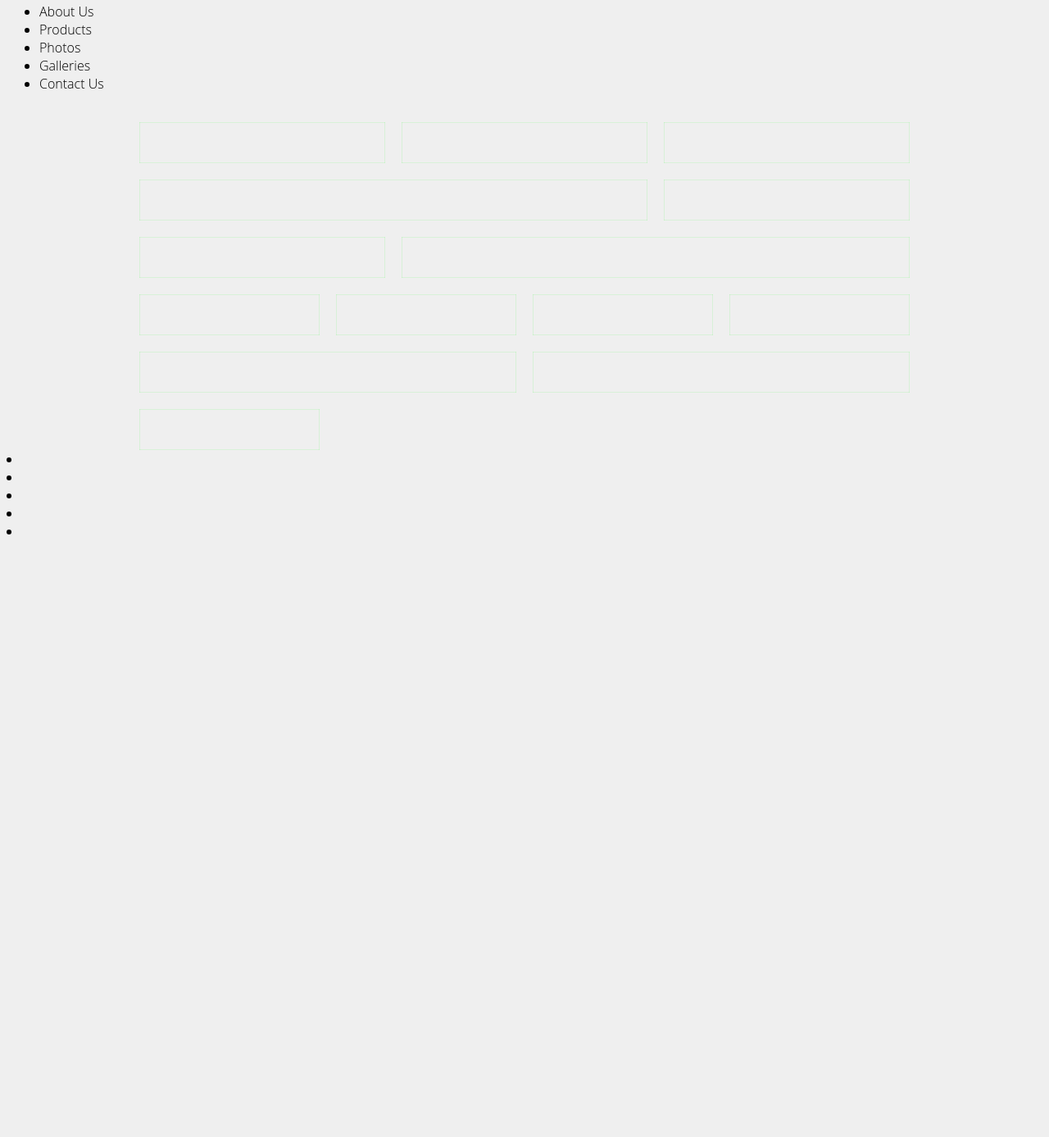
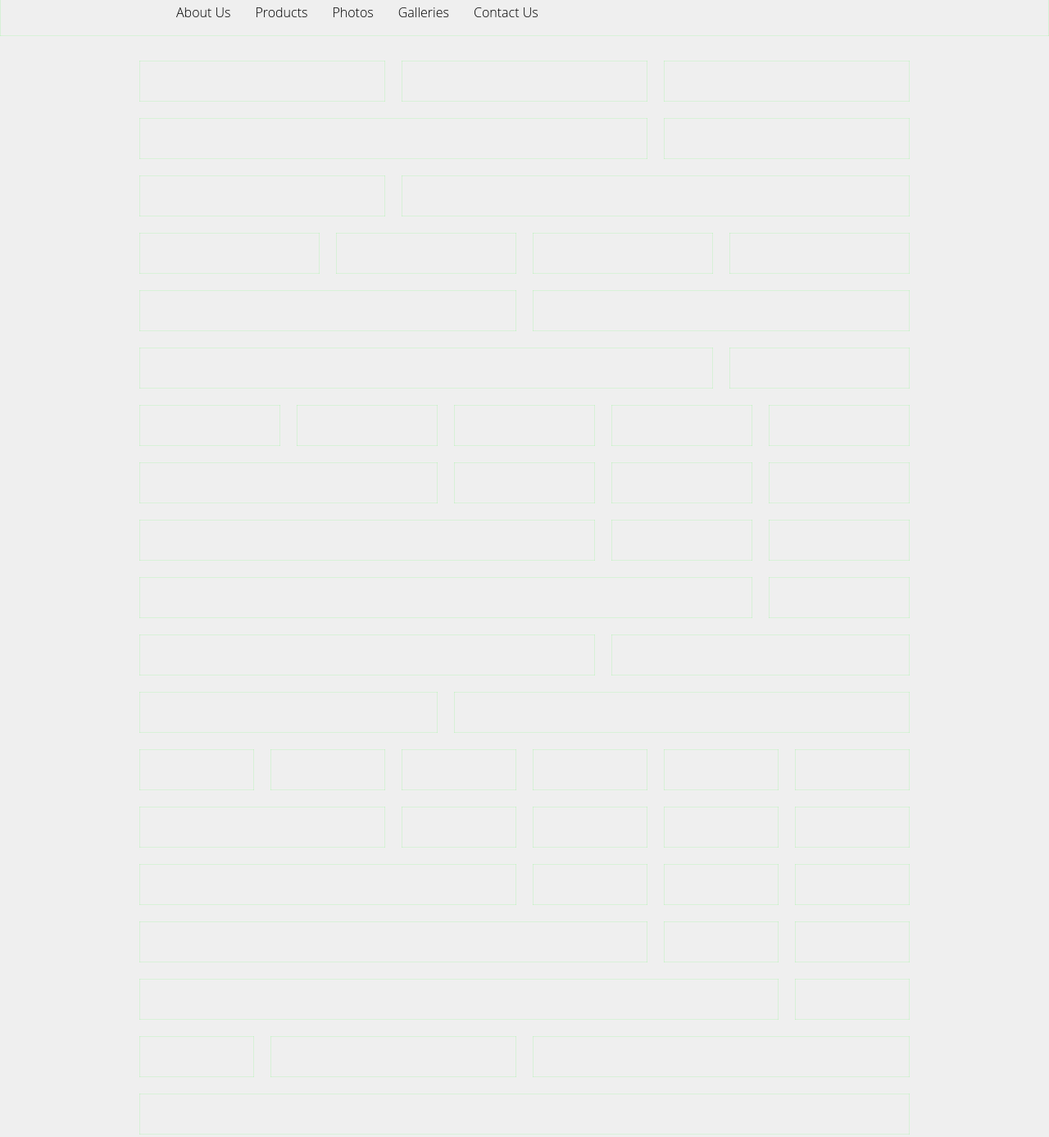
Before and after one commit to philippineglobaloutsourcing/uidframework, a plain HTML site: page index.html in a window 1280 px wide. Shown: the part 13-1400 px from the top of the page at 82% size. Before the commit the page ends 800 px from the top, so only its background shows below. Drawn offline with Linux system fonts and the light colour scheme.

Commit message:
css file

```diff
--- /dev/null
+++ b/assets/css/uidframework.css
@@ -0,0 +1,38 @@
+/*
+UI Designs Framework is a project to help fast track our ui design projects
+Copyright 2013 Christopher John Cubos. All Rights Reserved.
+License: Free to use just retain all comments :) thanks;
+http://uidesigns.us
+
+*/
+
+body {padding:0; margin:0;}
+#navbar-wrap {box-shadow: inset 0 0 1px #0f0; height:46px; padding:1px 0 10px 0;}
+.navbar {}
+.navbar li {list-style: none; float: left; padding:0 15px;}
+
+.clear {float: none; clear: both;}
+.row {width:960px; clear: both; float: none; margin:10px auto;}
+.row div {box-shadow: inset 0 0 1px #0f0;}
+.padding-top {padding-top:20px;}
+.col-1 {float:left; min-height: 50px; width:940px;}
+
+.col-1-3 {float:left; margin:0 10px; min-height: 50px; width:300px;}
+.col-2-3 {float:left; margin:0 10px; min-height: 50px; width:620px;}
+
+.col-1-4 {float:left; margin:0 10px; min-height: 50px; width:220px;}
+.col-2-4 {float:left; margin:0 10px; min-height: 50px; width:460px;}
+.col-3-4 {float:left; margin:0 10px; min-height: 50px; width:700px;}
+
+.col-1-5 {float:left; margin:0 10px; min-height: 50px; width:172px;}
+.col-2-5 {float:left; margin:0 10px; min-height: 50px; width:364px;}
+.col-3-5 {float:left; margin:0 10px; min-height: 50px; width:556px;}
+.col-4-5 {float:left; margin:0 10px; min-height: 50px; width:748px;}
+
+.col-1-6 {float:left; margin:0 10px; min-height: 50px; width:140px;}
+.col-2-6 {float:left; margin:0 10px; min-height: 50px; width:300px;}
+.col-3-6 {float:left; margin:0 10px; min-height: 50px; width:460px;}
+.col-4-6 {float:left; margin:0 10px; min-height: 50px; width:620px;}
+.col-5-6 {float:left; margin:0 10px; min-height: 50px; width:780px;}
+
+.end {margin:0 0 0 10px; }
--- a/index.html
+++ b/index.html
@@ -1,11 +1,15 @@
 <!DOCTYPE html>
 <html>
 <head>
-	<title>Apartment Pro</title>
+	<title>UI Designs Framework</title>
 	<meta name="viewport" content="width=device-width, initial-scale=1.0" />
-<!-- 	<link href='http://fonts.googleapis.com/css?family=Open+Sans' rel='stylesheet' type='text/css'>
-	<link href='http://fonts.googleapis.com/css?family=Fjalla+One' rel='stylesheet' type='text/css'> -->
+<!--
+ 	<link href='http://fonts.googleapis.com/css?family=Open+Sans' rel='stylesheet' type='text/css'>
+	<link href='http://fonts.googleapis.com/css?family=Fjalla+One' rel='stylesheet' type='text/css'>
 	<link href="http://netdna.bootstrapcdn.com/font-awesome/3.2.1/css/font-awesome.min.css" rel="stylesheet">
+-->
+
+	<link href="assets/css/uidframework.css" rel="stylesheet">
 
 <link rel="apple-touch-icon-precomposed" sizes="144x144" href="/assets/ico/apple-touch-icon-144-precomposed.png">
 <link rel="apple-touch-icon-precomposed" sizes="114x114" href="/assets/ico/apple-touch-icon-114-precomposed.png">
@@ -15,16 +19,6 @@
 </head>
 <style>
 	body {font: normal 16px 'Open Sans Light', sans-serif; background: #efefef; text-shadow:1px 1px 0 #e5e5e5;}
-.row{width:960px; clear: both; float: none; margin:10px auto;}
-.row div {box-shadow: inset 0 0 1px #0f0; margin-top:20px;}
-.col-1-3 {float:left; margin:0 10px; min-height: 50px; width:300px;}
-.col-2-3 {float:left; margin:0 10px; min-height: 50px; width:620px;}
-.end {margin:0 0 0 10px; }
-
-.col-1-4 {float:left; margin:0 10px; min-height: 50px; width:220px;}
-.col-2-4 {float:left; margin:0 10px; min-height: 50px; width:460px;}
-.end {margin:0 0 0 10px; }
-
 </style>
 
 <body>
@@ -34,7 +28,7 @@
 </div>
 
 <div id="navbar-wrap">
-	<div id="navbar">
+	<div class="navbar row">
 		<ul>
 			<li>About Us</li>
 			<li>Products</li>
@@ -53,63 +47,119 @@
 
 
 <div id="content">
-	<div class="row">
+	<div class="row padding-top">
 		<div class="col-1-3"></div>
 		<div class="col-1-3"></div>
 		<div class="col-1-3 end"></div>
 	</div>
-	<div class="row">
+	<div class="row padding-top">
 		<div class="col-2-3"></div>
+		<div class="col-1-3 end"></div>
+	</div>
+	<div class="row padding-top">
 		<div class="col-1-3"></div>
-	</div>
-	<div class="row">
-		<div class="col-1-3"></div>
-		<div class="col-2-3"></div>
+		<div class="col-2-3 end"></div>
 	</div>
 
-	<div class="row">
+	<div class="row padding-top">
 		<div class="col-1-4"></div>
 		<div class="col-1-4"></div>
 		<div class="col-1-4"></div>
-		<div class="col-1-4"></div>
+		<div class="col-1-4 end"></div>
 	</div>
-	<div class="row">
+	<div class="row padding-top">
 		<div class="col-2-4"></div>
-		<div class="col-2-4"></div>
+		<div class="col-2-4 end"></div>
 	</div>
-	<div class="row">
+	<div class="row padding-top">
 		<div class="col-3-4"></div>
-		<div class="col-1-4"></div>
+		<div class="col-1-4 end"></div>
 	</div>
 
 
-	<div class="row">
+	<div class="row padding-top">
 		<div class="col-1-5"></div>
 		<div class="col-1-5"></div>
 		<div class="col-1-5"></div>
 		<div class="col-1-5"></div>
-		<div class="col-1-5"></div>
+		<div class="col-1-5 end"></div>
 	</div>
-	<div class="row">
+	<div class="row padding-top">
 		<div class="col-2-5"></div>
 		<div class="col-1-5"></div>
 		<div class="col-1-5"></div>
-		<div class="col-1-5"></div>
+		<div class="col-1-5 end"></div>
 	</div>
-	<div class="row">
+	<div class="row padding-top">
 		<div class="col-3-5"></div>
 		<div class="col-1-5"></div>
-		<div class="col-1-5"></div>
+		<div class="col-1-5 end"></div>
 	</div>
-	<div class="row">
+	<div class="row padding-top">
 		<div class="col-4-5"></div>
-		<div class="col-1-5"></div>
+		<div class="col-1-5 end"></div>
 	</div>
-	<div class="row">
+	<div class="row padding-top">
+		<div class="col-3-5"></div>
+		<div class="col-2-5 end"></div>
+	</div>
+	<div class="row padding-top">
 		<div class="col-2-5"></div>
-		<div class="col-3-5"></div>
+		<div class="col-3-5 end"></div>
 	</div>
 
+
+	<div class="row padding-top">
+		<div class="col-1-6"></div>
+		<div class="col-1-6"></div>
+		<div class="col-1-6"></div>
+		<div class="col-1-6"></div>
+		<div class="col-1-6"></div>
+		<div class="col-1-6 end"></div>
+	</div>
+
+	<div class="row padding-top">
+		<div class="col-2-6"></div>
+		<div class="col-1-6"></div>
+		<div class="col-1-6"></div>
+		<div class="col-1-6"></div>
+		<div class="col-1-6 end"></div>
+	</div>
+
+	<div class="row padding-top">
+		<div class="col-3-6"></div>
+		<div class="col-1-6"></div>
+		<div class="col-1-6"></div>
+		<div class="col-1-6 end"></div>
+	</div>
+
+	<div class="row padding-top">
+		<div class="col-4-6"></div>
+		<div class="col-1-6"></div>
+		<div class="col-1-6 end"></div>
+	</div>
+
+	<div class="row padding-top">
+		<div class="col-5-6"></div>
+		<div class="col-1-6 end"></div>
+	</div>
+
+	<div class="row padding-top">
+		<div class="col-1-6"></div>
+		<div class="col-2-6"></div>
+		<div class="col-3-6 end"></div>
+	</div>
+
+	<div class="row padding-top">
+		<div class="col-1 end"></div>
+	</div>
+
+
+
+
+
+
+<div class="clear"></div>
 
 
 
```
